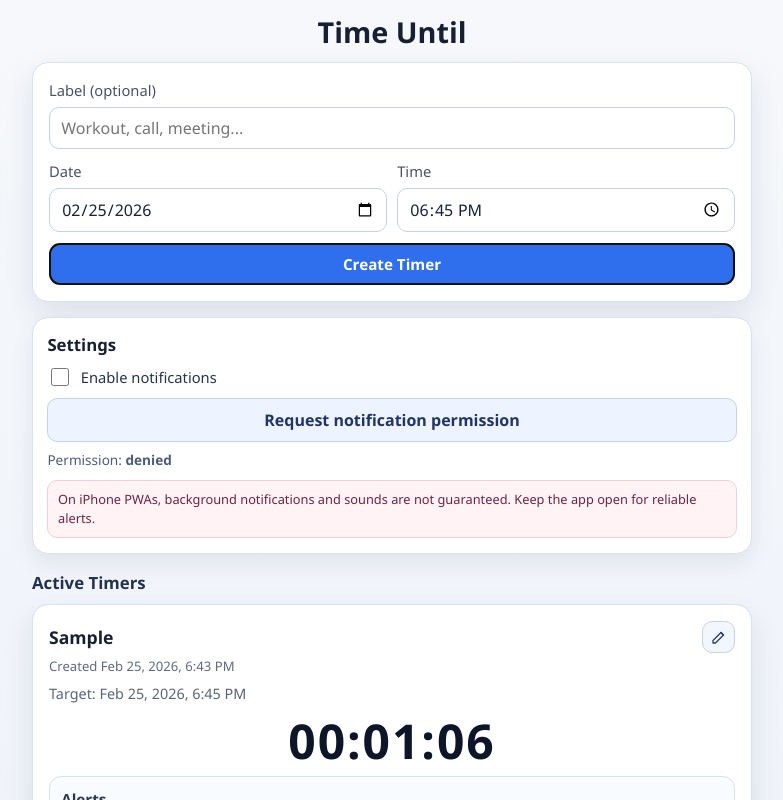
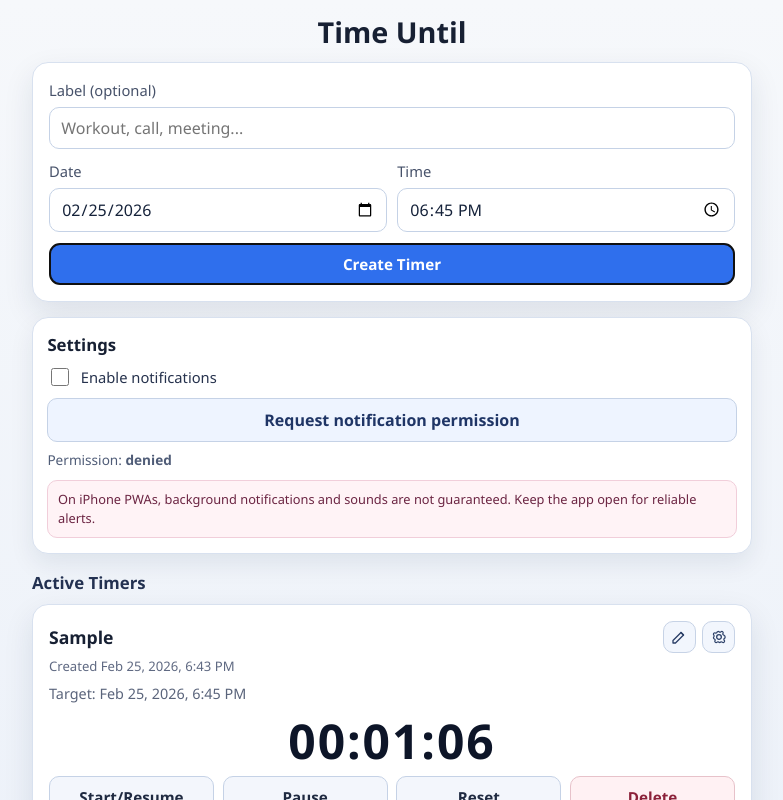
Before and after one commit to MarleeG/TimeUntil, a React (Vite) app: page / in a window 1280 px wide. Both pictures are taken after typing "Sample" into the empty fields and a click on the button "Create Timer". Shown: the top 800 px of the page, without its empty margins (248-1031 px from the left). Built offline with nearby package versions, Linux system fonts and the light colour scheme.

Commit message:
hid settings

```diff
--- a/src/App.css
+++ b/src/App.css
@@ -253,6 +253,12 @@ body {
   flex: 1;
 }
 
+.timer-header-actions {
+  display: inline-flex;
+  align-items: center;
+  gap: 0.4rem;
+}
+
 .icon-button {
   width: 2.05rem;
   height: 2.05rem;
@@ -274,6 +280,11 @@ body {
 
 .icon-button:hover {
   background: #e7eefb;
+}
+
+.icon-button-active {
+  background: #dfe9fc;
+  border-color: #98b2e5;
 }
 
 .label-edit-inline {
@@ -323,6 +334,10 @@ body {
   text-align: center;
   color: #0d1528;
   font-weight: 700;
+}
+
+.timer-settings-panel {
+  margin-bottom: 0.75rem;
 }
 
 .alerts-section {
--- a/src/App.tsx
+++ b/src/App.tsx
@@ -567,6 +567,7 @@ function App() {
   const [editingById, setEditingById] = useState<Record<string, TimerDraft>>({})
   const [editingTimerId, setEditingTimerId] = useState<string | null>(null)
   const [draftLabel, setDraftLabel] = useState('')
+  const [settingsOpenById, setSettingsOpenById] = useState<Record<string, boolean>>({})
   const [isClearCompletedModalOpen, setIsClearCompletedModalOpen] = useState(false)
   const [alertInputById, setAlertInputById] = useState<Record<string, string>>({})
   const [alertErrorById, setAlertErrorById] = useState<Record<string, string>>({})
@@ -965,8 +966,8 @@ function App() {
   const handleDeleteTimer = (timerId: string) => {
     setTimers((previous) => previous.filter((timer) => timer.id !== timerId))
 
-    setEditingById((previous) => {
-      if (!previous[timerId]) {
+    setSettingsOpenById((previous) => {
+      if (!(timerId in previous)) {
         return previous
       }
 
@@ -975,8 +976,8 @@ function App() {
       return next
     })
 
-    setAlertInputById((previous) => {
-      if (!(timerId in previous)) {
+    setEditingById((previous) => {
+      if (!previous[timerId]) {
         return previous
       }
 
@@ -985,12 +986,29 @@ function App() {
       return next
     })
 
+    setAlertInputById((previous) => {
+      if (!(timerId in previous)) {
+        return previous
+      }
+
+      const next = { ...previous }
+      delete next[timerId]
+      return next
+    })
+
     clearAlertError(timerId)
 
     if (editingTimerId === timerId) {
       setEditingTimerId(null)
       setDraftLabel('')
     }
+  }
+
+  const handleToggleTimerSettings = (timerId: string) => {
+    setSettingsOpenById((previous) => ({
+      ...previous,
+      [timerId]: !previous[timerId],
+    }))
   }
 
   const handleStartLabelEdit = (timer: Timer) => {
@@ -1308,6 +1326,7 @@ function App() {
             timers.map((timer) => {
               const isTargetEditing = Boolean(editingById[timer.id])
               const isLabelEditing = editingTimerId === timer.id
+              const isTimerSettingsOpen = settingsOpenById[timer.id] === true
               const draft = editingById[timer.id]
               const remainingMs = isTargetEditing ? 0 : getRemainingMs(timer, now)
               const alertInput = alertInputById[timer.id] ?? ''
@@ -1365,6 +1384,7 @@ function App() {
                       ) : (
                         <>
                           <h2>{timer.label || 'Untitled'}</h2>
+                          <div className="timer-header-actions">
                             <button
                               type="button"
                               className="icon-button"
@@ -1390,6 +1410,32 @@ function App() {
                                 />
                               </svg>
                             </button>
+                            <button
+                              type="button"
+                              className={`icon-button ${isTimerSettingsOpen ? 'icon-button-active' : ''}`}
+                              onClick={() => handleToggleTimerSettings(timer.id)}
+                              aria-label={isTimerSettingsOpen ? 'Hide timer settings' : 'Show timer settings'}
+                              aria-expanded={isTimerSettingsOpen}
+                              aria-controls={`timer-settings-${timer.id}`}
+                            >
+                              <svg viewBox="0 0 24 24" aria-hidden="true">
+                                <path
+                                  d="M12 8.5a3.5 3.5 0 100 7 3.5 3.5 0 000-7z"
+                                  fill="none"
+                                  stroke="currentColor"
+                                  strokeWidth="2"
+                                />
+                                <path
+                                  d="M19.4 15a1.7 1.7 0 00.34 1.86l.02.02a2 2 0 11-2.83 2.83l-.02-.02A1.7 1.7 0 0015 19.4a1.7 1.7 0 00-1 .6 1.7 1.7 0 01-2 0 1.7 1.7 0 00-1-.6 1.7 1.7 0 00-1.86.34l-.02.02a2 2 0 11-2.83-2.83l.02-.02A1.7 1.7 0 004.6 15a1.7 1.7 0 00-.6-1 1.7 1.7 0 010-2 1.7 1.7 0 00.6-1 1.7 1.7 0 00-.34-1.86l-.02-.02a2 2 0 112.83-2.83l.02.02A1.7 1.7 0 009 4.6a1.7 1.7 0 001-.6 1.7 1.7 0 012 0 1.7 1.7 0 001 .6 1.7 1.7 0 001.86-.34l.02-.02a2 2 0 112.83 2.83l-.02.02A1.7 1.7 0 0019.4 9c.24.3.45.64.6 1a1.7 1.7 0 011 1 1.7 1.7 0 010 2 1.7 1.7 0 01-1 1c-.15.36-.36.7-.6 1z"
+                                  fill="none"
+                                  stroke="currentColor"
+                                  strokeWidth="1.8"
+                                  strokeLinecap="round"
+                                  strokeLinejoin="round"
+                                />
+                              </svg>
+                            </button>
+                          </div>
                         </>
                       )}
                     </div>
@@ -1452,6 +1498,8 @@ function App() {
 
                   <p className="timer-display">{formatHMS(remainingMs)}</p>
 
+                  {isTimerSettingsOpen ? (
+                    <div className="timer-settings-panel" id={`timer-settings-${timer.id}`}>
                       <section className="alerts-section">
                         <h3>Alerts</h3>
 
@@ -1557,6 +1605,8 @@ function App() {
                           </div>
                         </div>
                       </section>
+                    </div>
+                  ) : null}
 
                   <div className="card-actions">
                     <button
```
Lines whose indentation alone changed are shown as unchanged.
